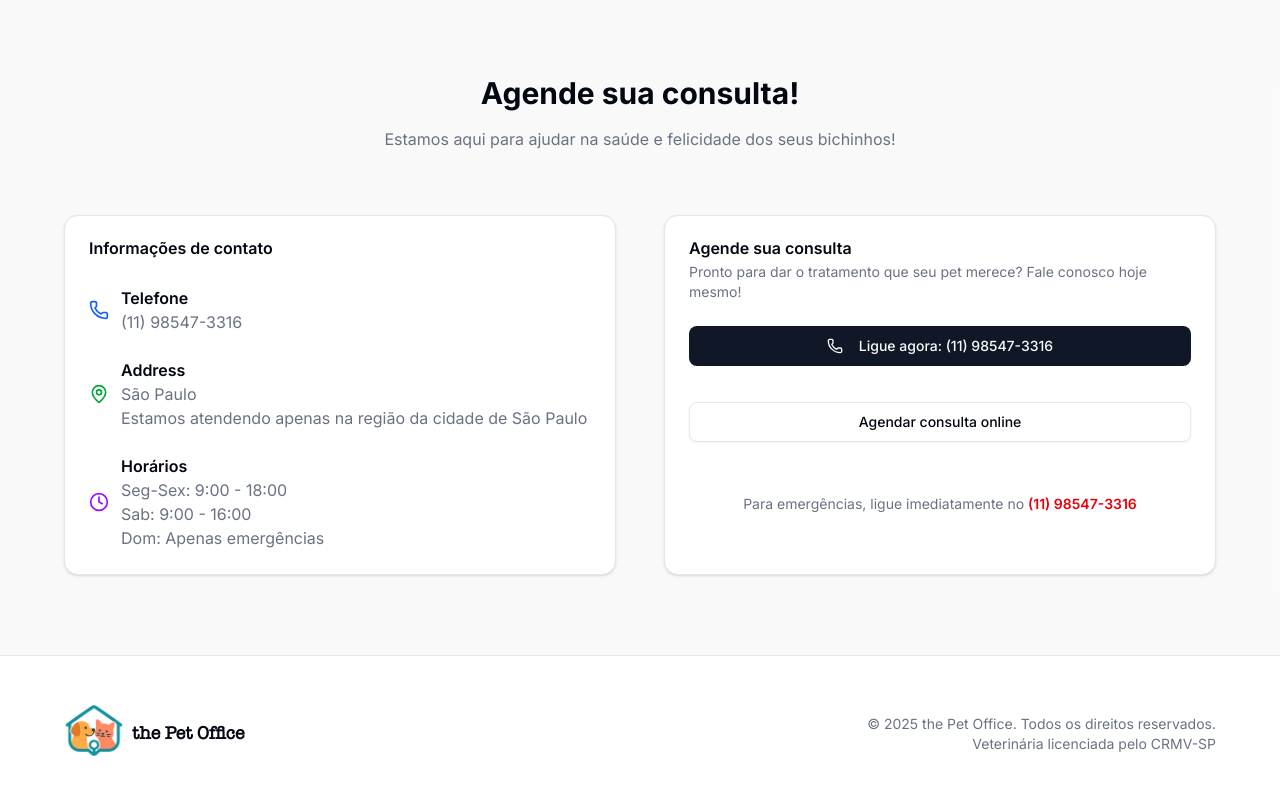
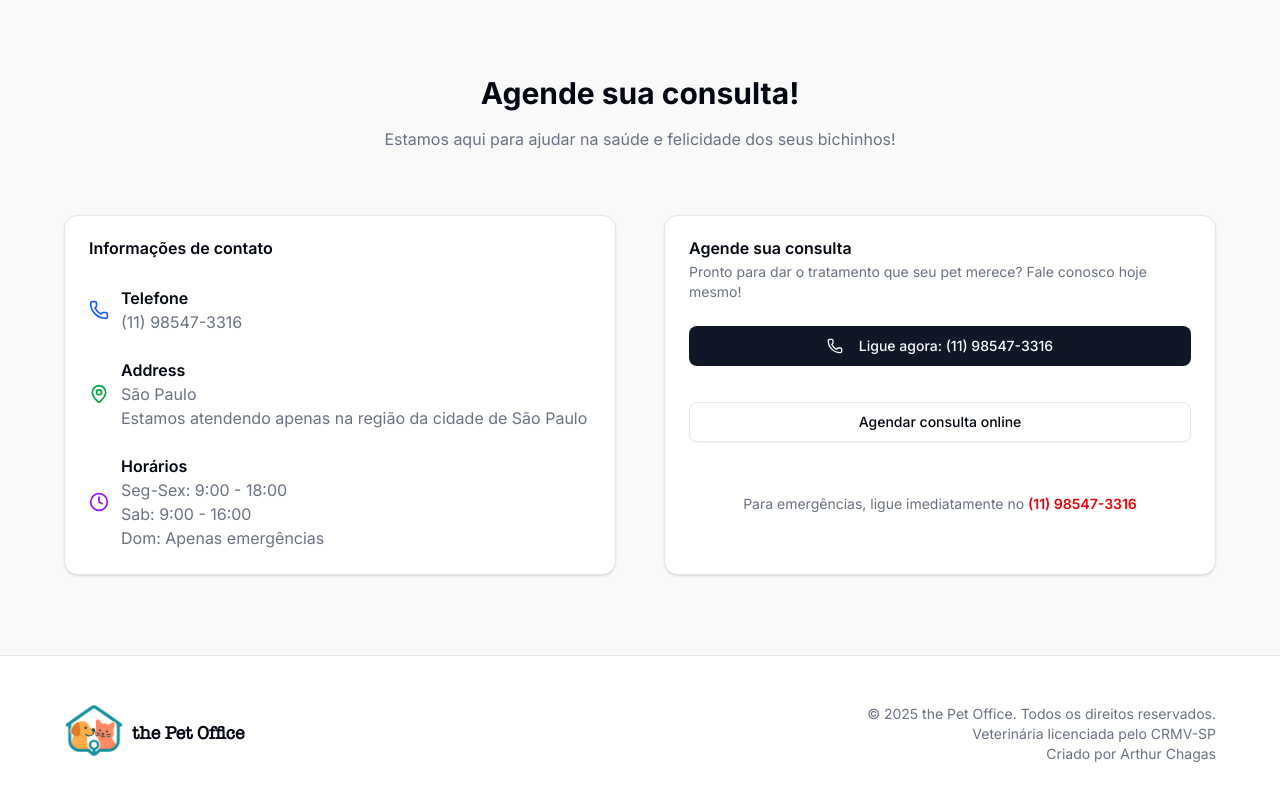
Before and after one commit to arthurgpchagas/portfolio-veterinary-website-nextjs, a Next.js app: page / in a window 1280 px wide. Shown: the part 2201-3001 px from the top of the page. Built offline with nearby package versions, Linux system fonts and the light colour scheme.

Commit message:
chore: changes in footer

```diff
--- a/app/page.tsx
+++ b/app/page.tsx
@@ -275,6 +275,8 @@ export default function VeterinarianWebsite() {
           © 2025 the Pet Office. Todos os direitos reservados.
           <br />
           Veterinária licenciada pelo CRMV-SP
+          <br />
+          Criado por Arthur Chagas
           </p>
         </div>
       </div>
```
